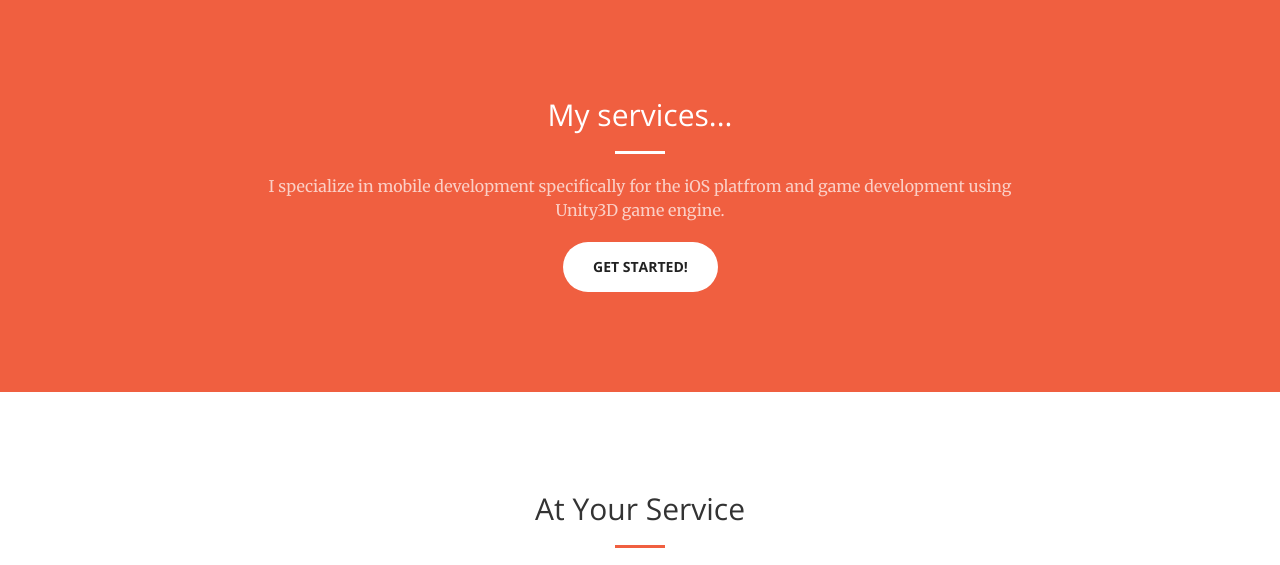
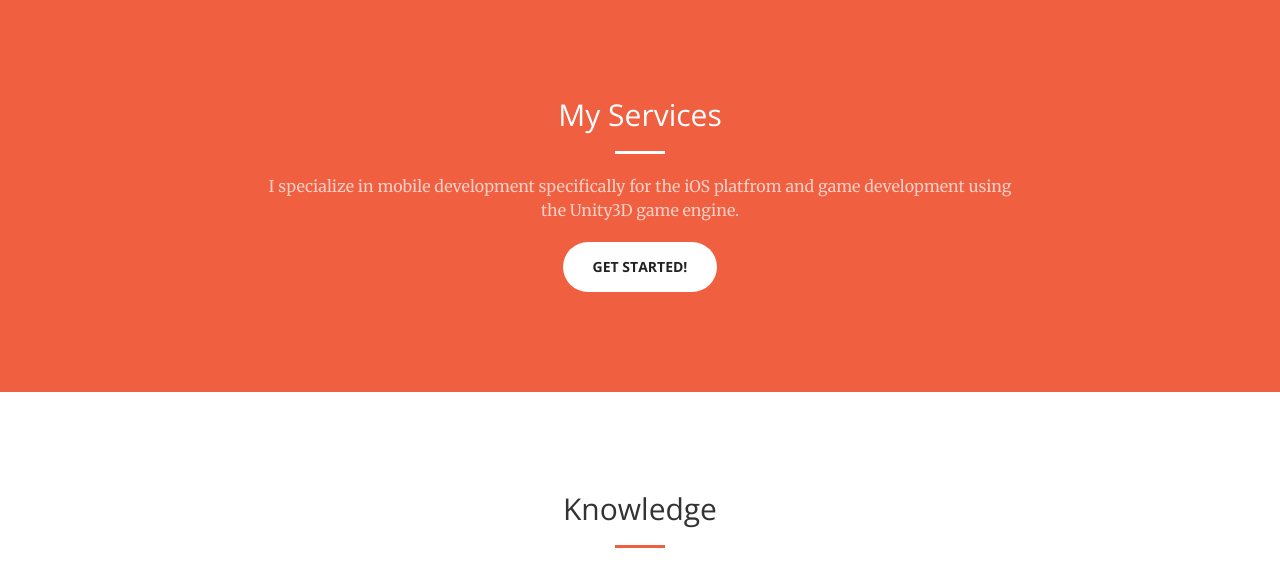
Before and after one commit to kizerxl/kizerxl.github.io, a website: page index.html in a window 1280 px wide. Shown: the part 802-1367 px from the top of the page. Drawn offline with nearby package versions, Linux system fonts and the light colour scheme.

Commit message:
light changes take 2

```diff
--- a/index.html
+++ b/index.html
@@ -76,6 +76,7 @@
             <div class="header-content-inner">
                 <h1>Developer</h1>
                 <hr>
+                <h2>/dəˈveləpər/ noun.</h2>>
                 <p>Individual that builds and create software and applications</p>
                 <a href="#about" class="btn btn-primary btn-xl page-scroll">Find Out More</a>
             </div>
@@ -86,9 +87,9 @@
         <div class="container">
             <div class="row">
                 <div class="col-lg-8 col-lg-offset-2 text-center">
-                    <h2 class="section-heading">My services...</h2>
+                    <h2 class="section-heading">My Services</h2>
                     <hr class="light">
-                    <p class="text-faded">I specialize in mobile development specifically for the iOS platfrom and game development using Unity3D game engine.</p>
+                    <p class="text-faded">I specialize in mobile development specifically for the iOS platfrom and game development using the Unity3D game engine.</p>
                     <a href="#services" class="page-scroll btn btn-default btn-xl sr-button">Get Started!</a>
                 </div>
             </div>
@@ -99,7 +100,7 @@
         <div class="container">
             <div class="row">
                 <div class="col-lg-12 text-center">
-                    <h2 class="section-heading">At Your Service</h2>
+                    <h2 class="section-heading">Knowledge</h2>
                     <hr class="primary">
                 </div>
             </div>
```
